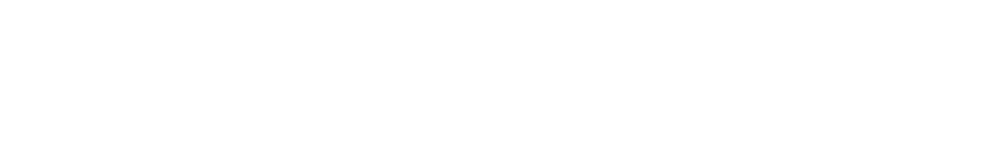
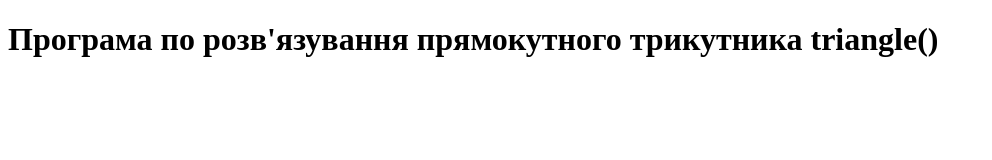
Before and after one commit to Gryniam/WebCourse, a plain HTML site: page Lab7/index.html in a window 1280 px wide. Shown: the whole page, without its empty margins (0-992 px from the left). Drawn offline with Linux system fonts and the light colour scheme.

Commit message:
added text to gtml

```diff
--- a/Lab7/index.html
+++ b/Lab7/index.html
@@ -8,6 +8,7 @@
 </head>
 
 <body>
+    <h1>Програма по розв'язування прямокутного трикутника triangle()</h1>
 <script src="./js/script.js"></script>
 </body>
 
```
